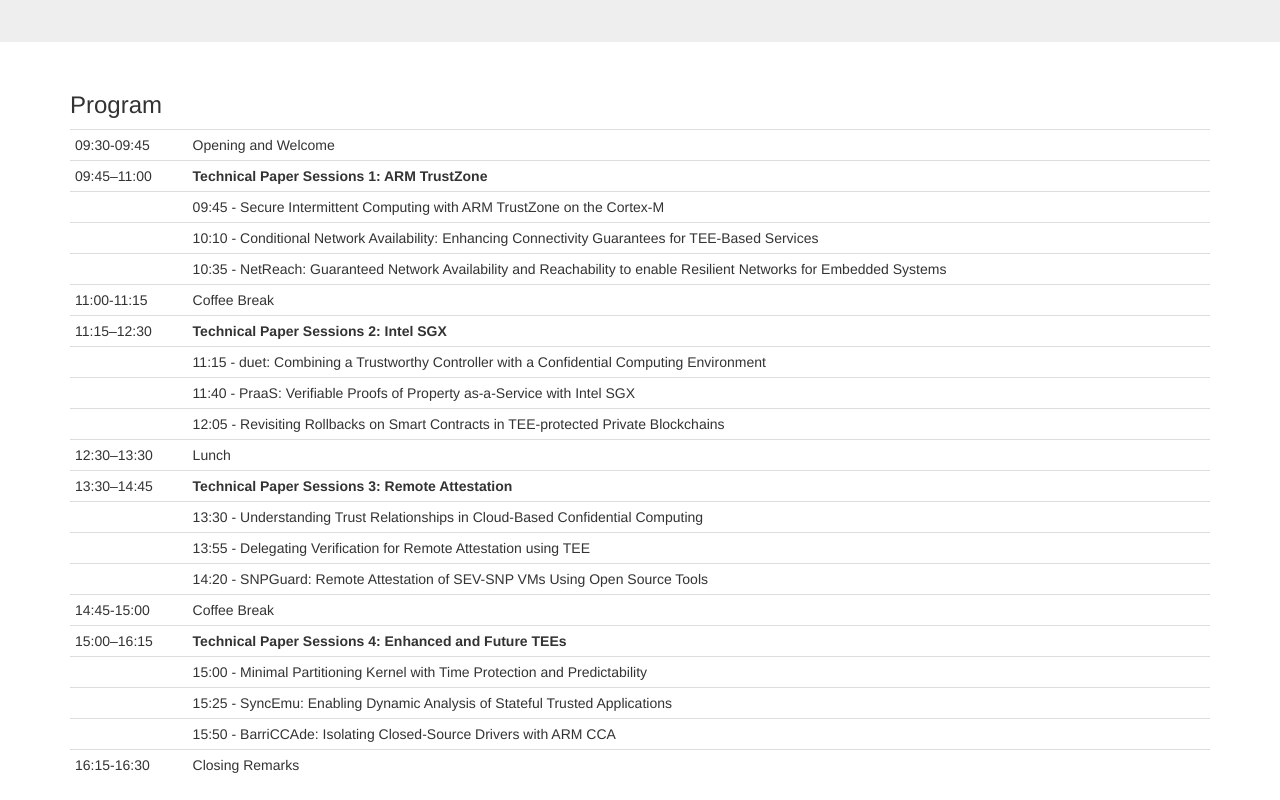
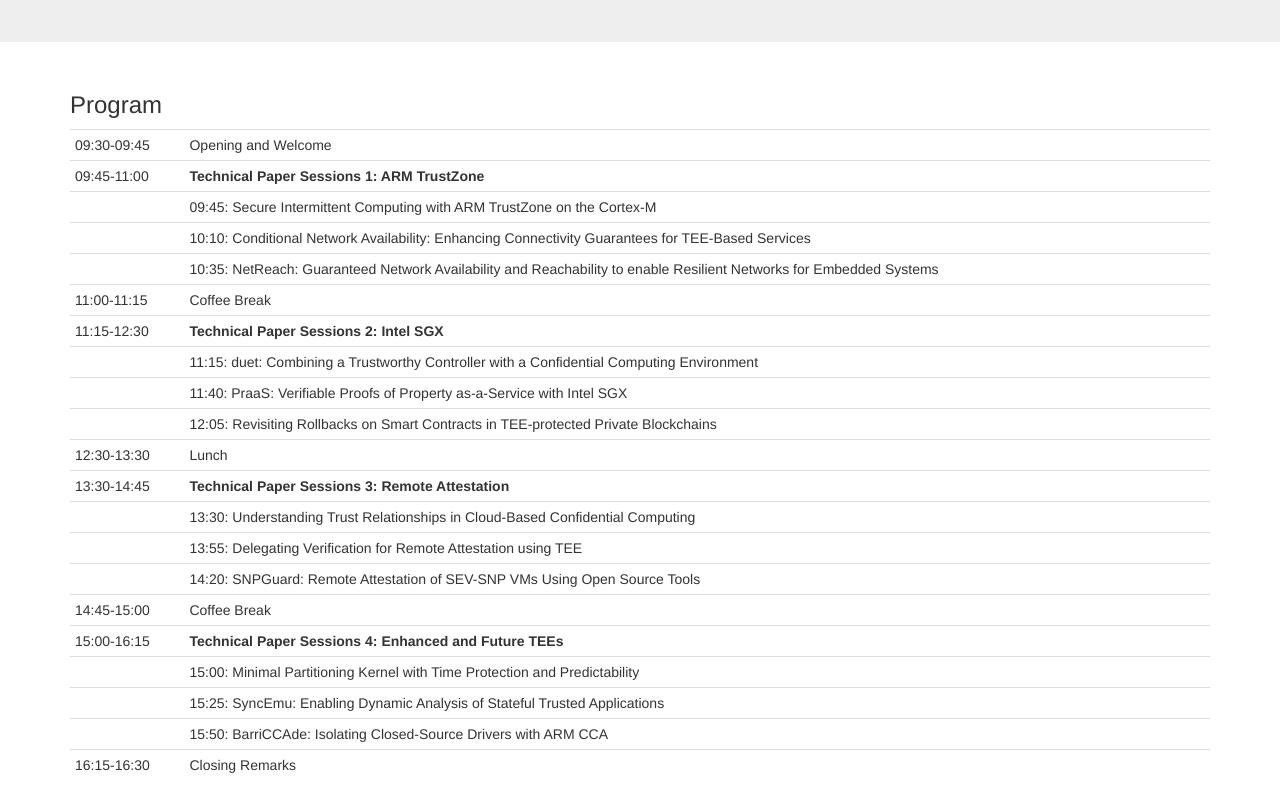
Before and after one commit to systex24/systex24.github.io, a plain HTML site: page program.html in a window 1280 px wide. Shown: the part 315-1115 px from the top of the page. Drawn offline with nearby package versions, Linux system fonts and the light colour scheme.

Commit message:
prepare authors insert script

```diff
--- a/program.html
+++ b/program.html
@@ -59,17 +59,23 @@
             </tr>
 
             <tr>
-            <td> 09:45–11:00     </td>
+            <td> 09:45-11:00     </td>
             <td> <b>Technical Paper Sessions 1: ARM TrustZone </b></td>
 
             <tr>
-            <td></td><td>09:45 - Secure Intermittent Computing with ARM TrustZone on the Cortex-M </td>
+            <td></td><td>09:45: Secure Intermittent Computing with ARM TrustZone on the Cortex-M
+
+            </td>
             </tr>
             <tr>
-            <td></td><td>10:10 - Conditional Network Availability: Enhancing Connectivity Guarantees for TEE-Based Services </td>
+            <td></td><td>10:10: Conditional Network Availability: Enhancing Connectivity Guarantees for TEE-Based Services
+
+            </td>
             </tr>
             <tr>
-            <td></td><td>10:35 - NetReach: Guaranteed Network Availability and Reachability to enable Resilient Networks for Embedded Systems </td>
+            <td></td><td>10:35: NetReach: Guaranteed Network Availability and Reachability to enable Resilient Networks for Embedded Systems
+
+            </td>
             </tr>
 
             <tr>
@@ -78,38 +84,50 @@
             </tr>
 
             <tr>
-            <td> 11:15–12:30</td>
+            <td> 11:15-12:30</td>
             <td> <b>Technical Paper Sessions 2: Intel SGX</b> </td>
 
             </tr>
             <tr>
-            <td></td><td> 11:15 - duet: Combining a Trustworthy Controller with a Confidential Computing Environment </td>
+            <td></td><td> 11:15: duet: Combining a Trustworthy Controller with a Confidential Computing Environment
+
+            </td>
             </tr>
             <tr>
-            <td></td><td> 11:40 - PraaS: Verifiable Proofs of Property as-a-Service with Intel SGX </td>
+            <td></td><td> 11:40: PraaS: Verifiable Proofs of Property as-a-Service with Intel SGX
+
+            </td>
             </tr>
             <tr>
-            <td></td><td> 12:05 - Revisiting Rollbacks on Smart Contracts in TEE-protected Private Blockchains </td>
+            <td></td><td> 12:05: Revisiting Rollbacks on Smart Contracts in TEE-protected Private Blockchains
+
+            </td>
             </tr>
 
             <tr>
-            <td> 12:30–13:30     </td>
+            <td> 12:30-13:30     </td>
             <td> Lunch </td>
             </tr>
 
             <tr>
-            <td> 13:30–14:45     </td>
+            <td> 13:30-14:45     </td>
             <td> <b>Technical Paper Sessions 3: Remote Attestation </b></td>
 
             </tr>
             <tr>
-            <td></td><td> 13:30 - Understanding Trust Relationships in Cloud-Based Confidential Computing </td>
+            <td></td><td> 13:30: Understanding Trust Relationships in Cloud-Based Confidential Computing
+
+            </td>
             </tr>
             <tr>
-            <td></td><td> 13:55 - Delegating Verification for Remote Attestation using TEE </td>
+            <td></td><td> 13:55: Delegating Verification for Remote Attestation using TEE
+
+            </td>
             </tr>
             <tr>
-            <td></td><td> 14:20 - SNPGuard: Remote Attestation of SEV-SNP VMs Using Open Source Tools </td>
+            <td></td><td> 14:20: SNPGuard: Remote Attestation of SEV-SNP VMs Using Open Source Tools
+
+            </td>
             </tr>
 
             <tr>
@@ -118,18 +136,23 @@
             </tr>
 
             <tr>
-            <td>15:00–16:15</td>
+            <td>15:00-16:15</td>
             <td><b>Technical Paper Sessions 4: Enhanced and Future TEEs</b></td>
 
             </tr>
             <tr>
-            <td></td><td>15:00 - Minimal Partitioning Kernel with Time Protection and Predictability</td>
+            <td></td><td>15:00: Minimal Partitioning Kernel with Time Protection and Predictability
+
+            </td>
             </tr>
             <tr>
-            <td></td><td>15:25 - SyncEmu: Enabling Dynamic Analysis of Stateful Trusted Applications </td>
+            <td></td><td>15:25: SyncEmu: Enabling Dynamic Analysis of Stateful Trusted Applications
+               </td>
             </tr>
             <tr>
-            <td></td><td> 15:50 - BarriCCAde: Isolating Closed-Source Drivers with ARM CCA </td>
+            <td></td><td> 15:50: BarriCCAde: Isolating Closed-Source Drivers with ARM CCA
+
+            </td>
             </tr>
 
             <tr>
```
